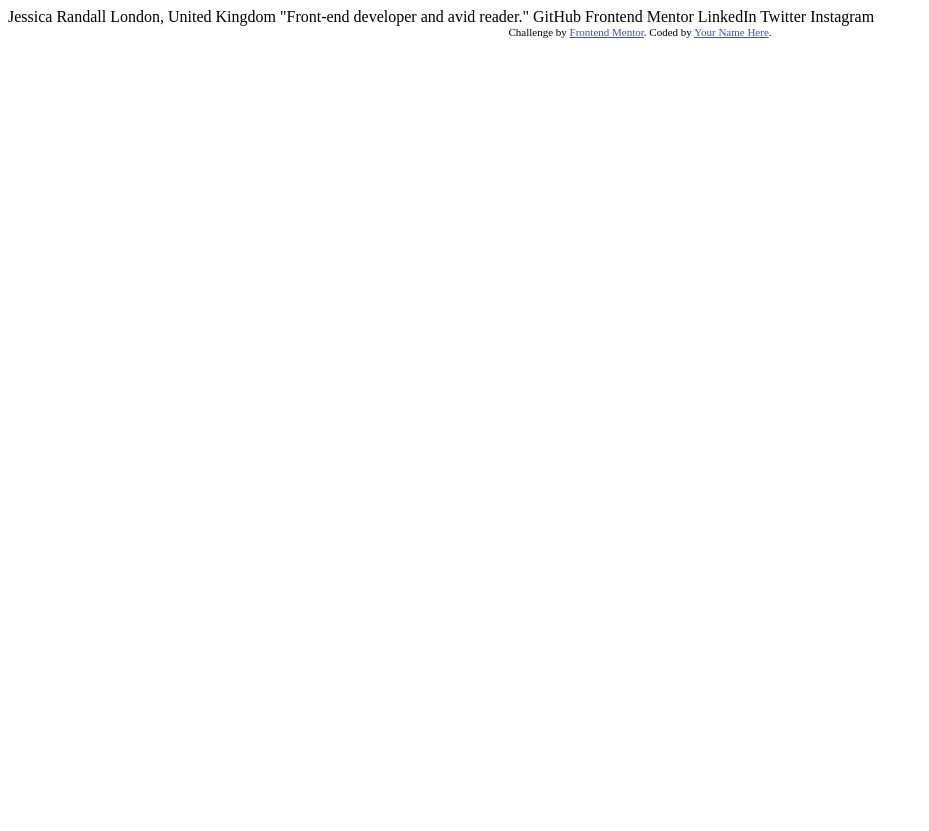
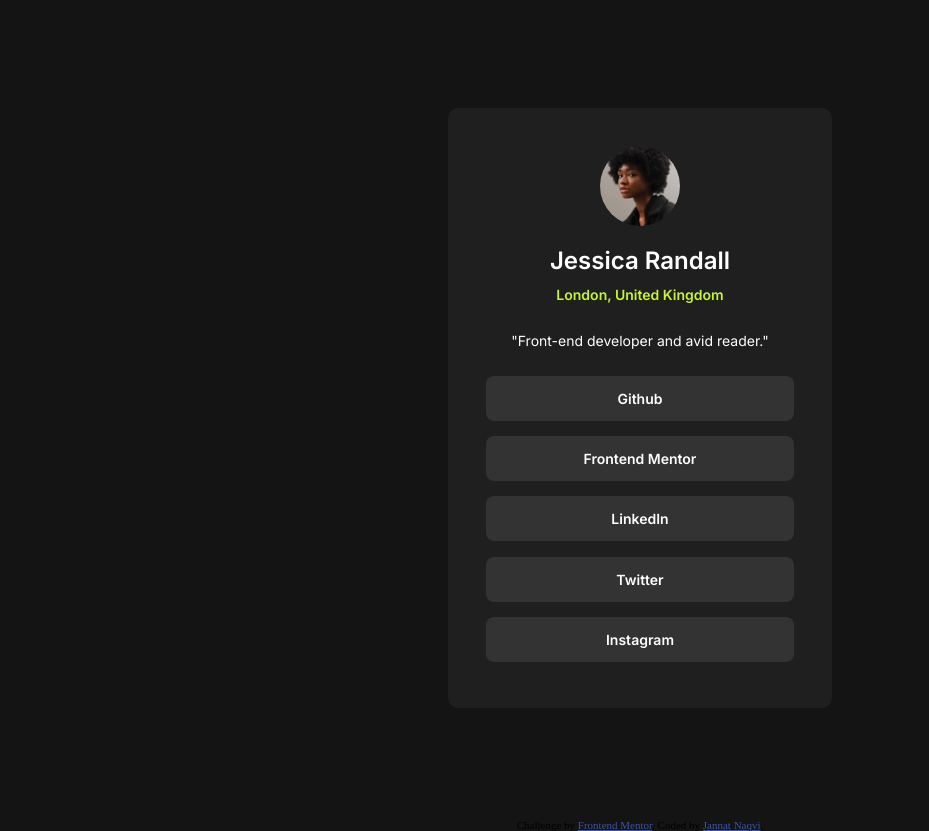
Before and after one commit to jan28x/frontEnd-social-links-profile, a plain HTML site: page index.html in a window 1280 px wide. Shown: the whole page, without its empty margins (0-929 px from the left). Before the commit the page ends 800 px from the top, so only its background shows below. Drawn offline with Linux system fonts and the light colour scheme.

Commit message:
Final commit

```diff
--- a/index.html
+++ b/index.html
@@ -10,28 +10,38 @@
   <link href="https://fonts.googleapis.com/css2?family=Inter:ital,opsz,wght@0,14..32,100..900;1,14..32,100..900&display=swap" rel="stylesheet">
 
   <title>Frontend Mentor | Social links profile</title>
-
-  <!-- Feel free to remove these styles or customise in your own stylesheet 👍 -->
-  <style>
-    .attribution { font-size: 11px; text-align: center; }
-    .attribution a { color: hsl(228, 45%, 44%); }
-  </style>
 </head>
 <body>
+  <div id="container">
+    <div id="card">
+      <main>
 
-  Jessica Randall
-  London, United Kingdom
-  "Front-end developer and avid reader."
+        <div id="user">
+          <img src="assets/images/avatar-jessica.jpeg" alt="Picture of user" id="profilePicture"/>
+          <h1>Jessica Randall</h1>
+          <h2>London, United Kingdom</h2>
+          <p>"Front-end developer and avid reader."</p>
+        </div>
 
-  GitHub
-  Frontend Mentor
-  LinkedIn
-  Twitter
-  Instagram
+        <div id="links">
+          <ul>
+            <li><a href="#">Github</a></li>
+            <li><a href="#">Frontend Mentor</a></li>
+            <li><a href="#">LinkedIn</a></li>
+            <li><a href="#">Twitter</a></li>
+            <li><a href="#">Instagram</a></li>
+          </ul>
+        </div>
+
+      </main>
+    </div>
+  </div>
 
   <div class="attribution">
-    Challenge by <a href="https://www.frontendmentor.io?ref=challenge" target="_blank">Frontend Mentor</a>.
-    Coded by <a href="#">Your Name Here</a>.
+    <footer>
+      <p>Challenge by <a href="https://www.frontendmentor.io?ref=challenge" target="_blank">Frontend Mentor</a>.
+      Coded by <a href="#">Jannat Naqvi</a>.</p>
+    </footer>
   </div>
 </body>
 </html>
--- a/socialLinksProfile.css
+++ b/socialLinksProfile.css
@@ -0,0 +1,102 @@
+.attribution {
+    font-size: 11px;
+    text-align: center;
+}
+
+.attribution a {
+    color: hsl(228, 45%, 44%);
+}
+
+html, body, #container {
+    height: 100%;
+}
+
+body {
+    background-color: hsl(0, 0%, 8%);
+}
+
+#container {
+    display: flex;
+    align-items: center;
+    justify-content: center;
+}
+
+#card {
+    width: 384px;
+    height: 600px;
+    margin: auto;
+    background-color: hsl(0, 0%, 12%);
+    border-radius: 10px;
+}
+
+main {
+    text-align: center;
+    margin: auto;
+    width: 100%;
+}
+
+#user #profilePicture {
+    width: 80px;
+    height: auto;
+    border-radius: 50%;
+}
+
+#user h1 {
+    font-family: Inter-SemiBold, Inter, sans-serif;
+    font-weight: 600;
+    color: white;
+    font-size: 24px;
+}
+
+#user h2 {
+    font-family: Inter-SemiBold, Inter, sans-serif;
+    font-weight: 600;
+    color: hsl(75, 94%, 57%);
+    font-size: 14px;
+    line-height: 40%;
+}
+
+#user p {
+    font-family: Inter-Regular, Inter, sans-serif;
+    font-weight: 400;
+    color: white;
+    font-size: 14px;
+    margin: 10% 0 8% 0;
+}
+
+#user {
+    margin: 10% 5%;
+}
+
+#links {
+   text-align: center;
+   margin-top: -3%;
+}
+
+#links ul {
+    margin: 0;
+    padding: 0;
+    list-style: none;
+}
+
+#links li {
+    background-color: hsl(0, 0%, 20%);
+    margin: 4% 10%;
+    border-radius: 8px;
+}
+
+#links li a, #links li a:visited, #links li a:active {
+    display: block;
+    padding: 14px 0;
+    text-decoration: none;
+    color: white;
+    font-family: Inter-Bold, Inter, sans-serif;
+    font-weight: 600;
+    font-size: 14px;
+    border-radius: 8px;
+}
+
+#links li a:hover {
+    background-color:hsl(75, 94%, 57%);
+    color: hsl(0, 0%, 8%);
+}
```
